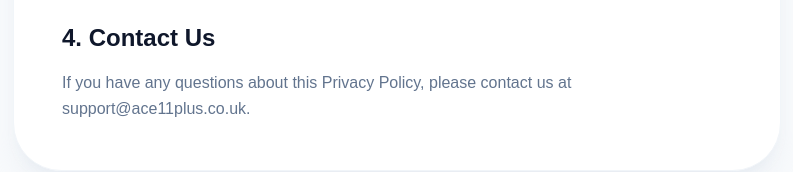
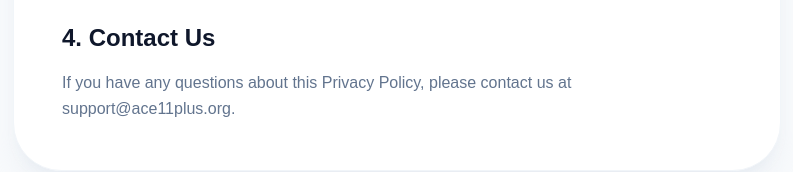
Before and after one commit to saroopjagdev/11-plus, a Next.js app: page /privacy in a window 1280 px wide. Shown: the part 993-1165 px from the top of the page, without its empty margins (243-1036 px from the left). Built offline with nearby package versions, Linux system fonts and the light colour scheme.

Commit message:
email update

```diff
--- a/src/app/page.tsx
+++ b/src/app/page.tsx
@@ -280,7 +280,7 @@
         <div className="flex gap-10">
           <Link href="/privacy" className="text-xs font-bold text-slate-400 hover:text-slate-900 transition-colors">Privacy</Link>
           <Link href="/terms" className="text-xs font-bold text-slate-400 hover:text-slate-900 transition-colors">Terms</Link>
-          <a href="mailto:support@ace11plus.co.uk" className="text-xs font-bold text-slate-400 hover:text-slate-900 transition-colors">Contact</a>
+          <a href="mailto:support@ace11plus.org" className="text-xs font-bold text-slate-400 hover:text-slate-900 transition-colors">Contact</a>
         </div>
         <p className="text-xs font-bold text-slate-300">© 2025 Ace 11+ Intelligence. All rights reserved.</p>
       </footer>
--- a/src/app/privacy/page.tsx
+++ b/src/app/privacy/page.tsx
@@ -50,7 +50,7 @@
             <section>
               <h2 className="text-2xl font-black text-slate-900 mb-4">4. Contact Us</h2>
               <p className="text-slate-500 leading-relaxed">
-                If you have any questions about this Privacy Policy, please contact us at support@ace11plus.co.uk.
+                If you have any questions about this Privacy Policy, please contact us at support@ace11plus.org.
               </p>
             </section>
           </div>
```
